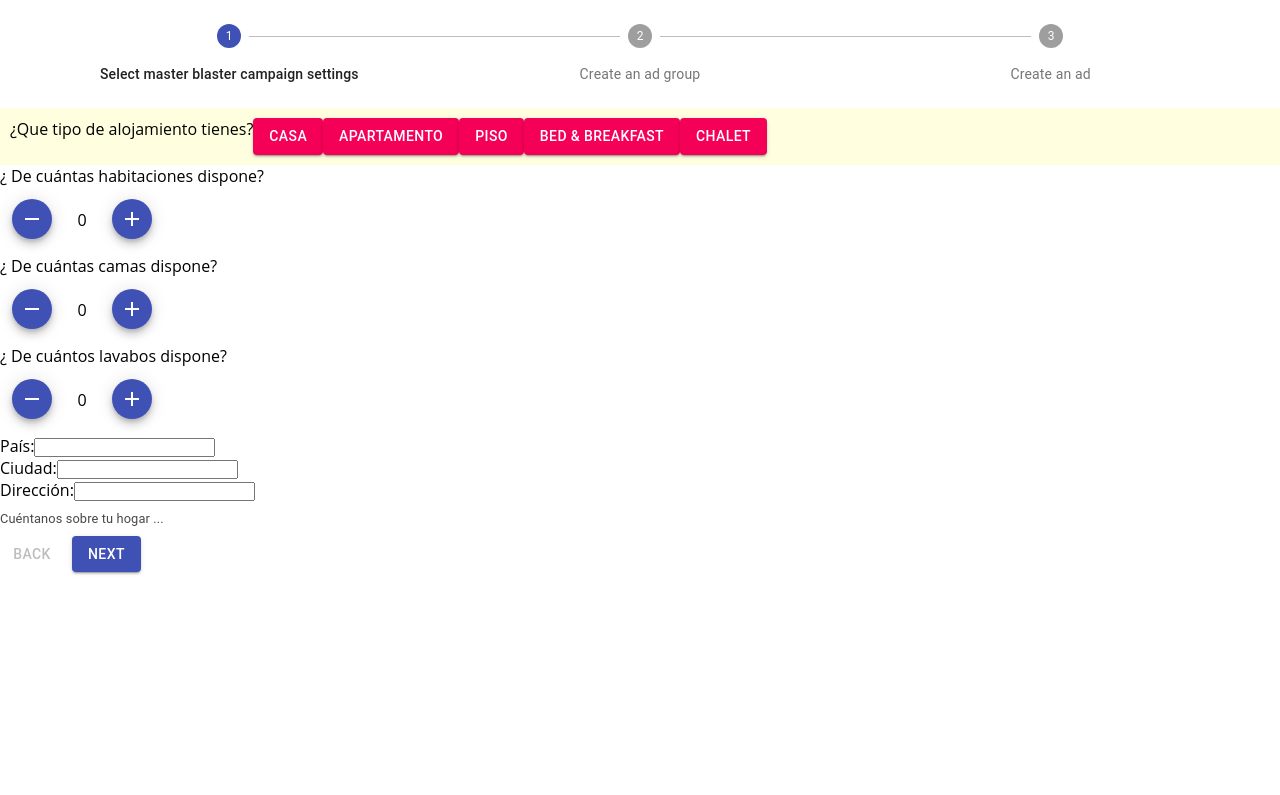
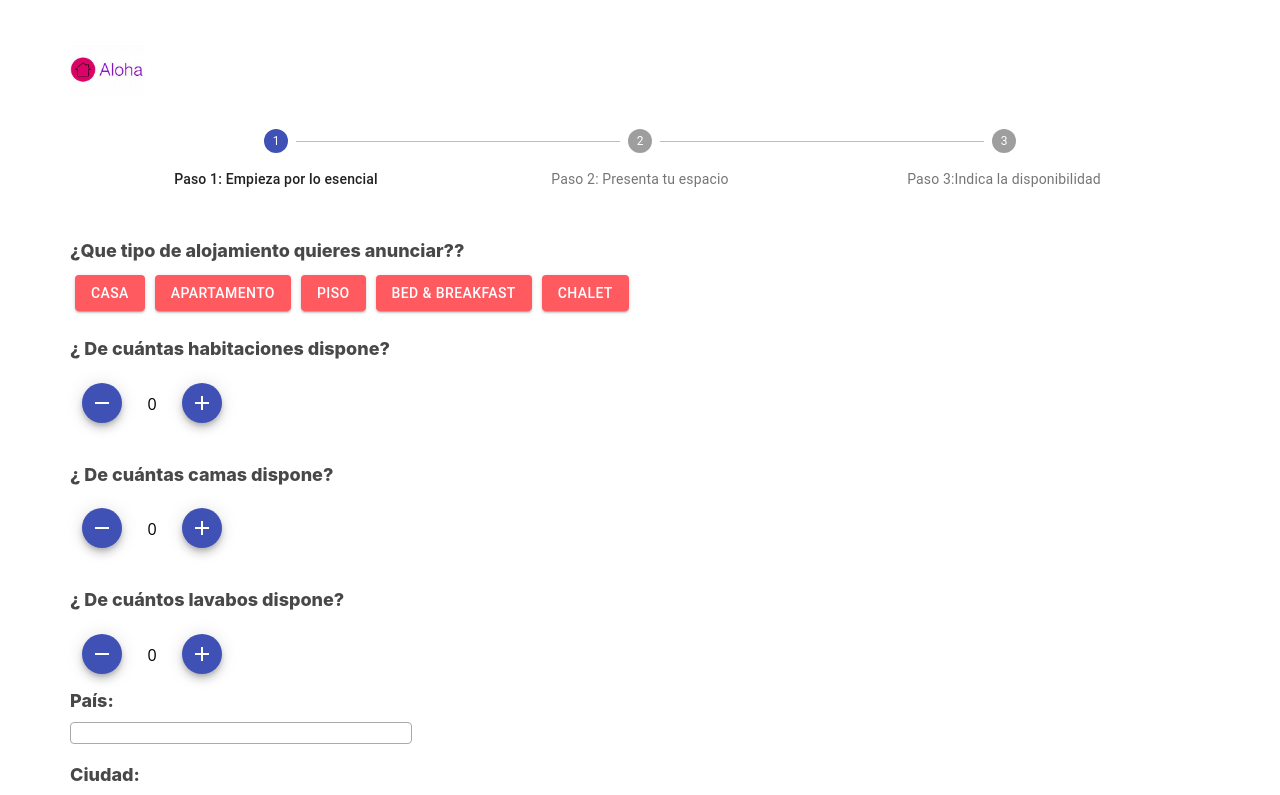
Before and after one commit to MarcVic99/nf1_Aloha, a React (Create React App) app in the folder frontend-app/: page /RegisterProperties in a window 1280 px wide. Shown: the top 795 px of the page. Built offline with nearby package versions, Linux system fonts and the light colour scheme.

Commit message:
Styling changes added to register properties section and profile change.

```diff
--- a/frontend-app/src/components/Profilechange/Navbar.js
+++ b/frontend-app/src/components/Profilechange/Navbar.js
@@ -6,7 +6,7 @@ import MuiDialogTitle from '@material-ui/core/DialogTitle';
 import IconButton from '@material-ui/core/IconButton';
 import CloseIcon from '@material-ui/icons/Close';
 import './Profilechange.css';
-import "./Profilemenu.css"
+
 
 import HeaderLogo from "../Header/HeaderLogo";
 import ModalProfile from "./ModalProfile";
--- a/frontend-app/src/components/Profilechange/Profilechange.js
+++ b/frontend-app/src/components/Profilechange/Profilechange.js
@@ -95,7 +95,7 @@ export default function ChangeProfile() {
                         <div className="changeform">
                             <div>
                                 <div className="intro">
-                                    <h1>Hola:{name} {last_name}</h1>
+                                    <h1>Hola {name}! </h1>
                                     <div className="regedit">
                                         <p>Se registró en 2019</p>
                                     </div>
@@ -106,10 +106,9 @@ export default function ChangeProfile() {
                                     <div className="formlabel">
                                         <label>Nombre</label>
                                     </div>
-                                    <textarea
-                                        className="aboutinfo"
+                                    <input
+                                        className="inputfield"
                                         name="name"
-                                        rows="4"
                                         spellCheck={true}
                                         value={name}
                                         onChange={event => setName(event.target.value)}
@@ -122,10 +121,9 @@ export default function ChangeProfile() {
                                     <div className="formlabel">
                                         <label>Apellido</label>
                                     </div>
-                                    <textarea
-                                        className="aboutinfo"
+                                    <input
+                                        className="inputfield"
                                         name="last_name"
-                                        rows="4"
                                         spellCheck={true}
                                         value={last_name}
                                         onChange={event => setLast_name(event.target.value)}
@@ -138,10 +136,9 @@ export default function ChangeProfile() {
                                     <div className="formlabel">
                                         <label>Email</label>
                                     </div>
-                                    <textarea
-                                        className="aboutinfo"
+                                    <input
+                                        className="inputfield"
                                         name="email"
-                                        rows="4"
                                         spellCheck={true}
                                         value={email}
                                         onChange={event => setEmail(event.target.value)}
--- a/frontend-app/src/components/RegisterProperties/Button.js
+++ b/frontend-app/src/components/RegisterProperties/Button.js
@@ -11,8 +11,8 @@ const BootstrapButton = withStyles({
         padding: '6px 12px',
         border: '1px solid',
         lineHeight: 1.5,
-        backgroundColor: '#007bff',
-        borderColor: '#007bff',
+        backgroundColor: '#008489',
+        borderColor: '#008489',
         fontFamily: [
             '-apple-system',
             'BlinkMacSystemFont',
@@ -26,14 +26,14 @@ const BootstrapButton = withStyles({
             '"Segoe UI Symbol"',
         ].join(','),
         '&:hover': {
-            backgroundColor: '#0069d9',
-            borderColor: '#0062cc',
+            backgroundColor: '#008489',
+            borderColor: 'black',
             boxShadow: 'none',
         },
         '&:active': {
             boxShadow: 'none',
-            backgroundColor: '#0062cc',
-            borderColor: '#005cbf',
+            backgroundColor: '#008489',
+            borderColor: 'black',
         },
         '&:focus': {
             boxShadow: '0 0 0 0.2rem rgba(0,123,255,.5)',
--- a/frontend-app/src/components/RegisterProperties/Questions.css
+++ b/frontend-app/src/components/RegisterProperties/Questions.css
@@ -9,11 +9,76 @@
     color:inherit;
 }
 
-#Q1{
+.main_div{
+    padding: 30px 70px;
+}
 
-    display: flex;
-    margin:0;
-    padding: 10px 10px 10px 10px;
-    background-color: lightyellow;
+
+.questionsSpan {
+    margin-top:25px;
+    margin-bottom: 10px;
+    box-sizing: border-box;
+    overflow-wrap: break-word;
+    font-family: Circular, -apple-system, BlinkMacSystemFont, Roboto, "Helvetica Neue", sans-serif !important;
+    font-size: 18px;
+    font-weight: 800;
+    line-height: 1.25em;
+    color: rgb(72, 72, 72);
+    padding-top: 2px;
+    padding-bottom: 2px;
 
 }
+
+
+.MuiButtonBase-root.MuiButton-root.MuiButton-contained.MuiButton-containedPrimary {
+    color: #fff;
+    background-color: #008489;
+    margin: 0px 5px;
+}
+
+.MuiButtonBase-root.MuiButton-root.MuiButton-contained.MuiButton-containedSecondary {
+    color: #fff;
+    background-color: #FF5A5F;
+    margin: 0px 5px;
+}
+.MuiButtonBase-root.MuiFab-root.makeStyles-margin-136.MuiFab-sizeSmall.MuiFab-primary {
+    color: #fff;
+    background-color: #008489;
+}
+.MuiButtonBase-root.MuiFab-root.makeStyles-margin-170.MuiFab-sizeSmall.MuiFab-primary {
+    color: #fff;
+    background-color: #008489;
+}
+.MuiStepIcon-root.MuiStepIcon-active {
+    color: #008489;
+}
+.MuiStepIcon-root.MuiStepIcon-completed {
+    color: #008489;
+}
+.MuiButtonBase-root {
+    color:yellow;
+}
+
+.MuiFab-primary {
+    color: #008489;
+}
+.inputfield {
+    padding:10px 10px;
+    margin:10px 0 20px 0;
+    width: 30%;
+    height:15px;
+    font-family: Circular, -apple-system, BlinkMacSystemFont, Roboto, Helvetica Neue, sans-serif;
+    font-size: 16px;
+}
+.textField{
+    padding:10px 10px;
+    margin:10px 0 20px 0;
+    display: flex;
+    width: 30%;
+    font-family: Circular, -apple-system, BlinkMacSystemFont, Roboto, Helvetica Neue, sans-serif;
+    font-size: 16px;
+    color: #484848;
+    box-sizing: border-box;
+    border: 1px solid darkgrey;
+    border-radius: 4px;
+}
--- a/frontend-app/src/components/RegisterProperties/RegisterProperties.js
+++ b/frontend-app/src/components/RegisterProperties/RegisterProperties.js
@@ -1,7 +1,7 @@
 import React from 'react';
 import './RegisterProperties.css';
 import HorizontalLabelPositionBelowStepper from "./Stepper";
-
+import HeaderLogo from "../Header/HeaderLogo";
 
 
 export default function RegisterProperties() {
@@ -9,6 +9,9 @@ export default function RegisterProperties() {
     return(
         <div className="main_div">
             <div>
+                <div>
+                    <HeaderLogo/>
+                </div>
               <nav>
                   <HorizontalLabelPositionBelowStepper/>
                 </nav>
--- a/frontend-app/src/components/RegisterProperties/Stepper.js
+++ b/frontend-app/src/components/RegisterProperties/Stepper.js
@@ -22,7 +22,7 @@ const useStyles = makeStyles(theme => ({
 }));
 
 function getSteps() {
-    return ['Select master blaster campaign settings', 'Create an ad group', 'Create an ad'];
+    return['Paso 1: Empieza por lo esencial', 'Paso 2: Presenta tu espacio', 'Paso 3:Indica la disponibilidad'];
 }
 
 function getStepContent(stepIndex) {
--- a/frontend-app/src/components/RegisterProperties/questions.js
+++ b/frontend-app/src/components/RegisterProperties/questions.js
@@ -99,7 +99,7 @@ export default function Questionnaire (props) {
 
             <div className="questionSubMain">
                 <div id="Q1">
-                    <span className="questionsSpan"> ¿Que tipo de alojamiento tienes? </span>
+                    <div className="questionsSpan">¿Que tipo de alojamiento quieres anunciar?? </div>
                     {array.map(v => (
                         <Button variant="contained" color={v === nameHeader ? 'Primary' : 'Secondary'}  onClick={() => {setNameHeader(v)}}>
                             {v}
@@ -110,34 +110,34 @@ export default function Questionnaire (props) {
 
 
                 <div id="Q2">
-                <span>¿ De cuántas habitaciones dispone?</span>
+                <div className="questionsSpan">¿ De cuántas habitaciones dispone?</div>
                     <ButtonSizes count={rooms} setCount={setRooms}/>
                  </div>
 
                 <div id="Q3">
-                    <span>¿ De cuántas camas dispone?</span>
+                    <div className="questionsSpan">¿ De cuántas camas dispone?</div>
                     <ButtonSizes count={beds} setCount={setBeds}/>
                 </div>
 
                 <div id="Q4">
-                    <span>¿ De cuántos lavabos dispone?</span>
+                    <div className="questionsSpan">¿ De cuántos lavabos dispone?</div>
                     <ButtonSizes count={toilets} setCount={setToilets}/>
                 </div>
 
                 <div id="Q5">
-                    <span>País:</span>
-                    <input value={country} onChange={e => setCountry(e.target.value)} />
+                    <span className="questionsSpan">País:</span>
+                    <input className="inputfield" value={country} onChange={e => setCountry(e.target.value)} />
 
                 </div>
 
                 <div id="Q6">
-                    <span>Ciudad:</span>
-                    <input value={city} onChange={e => setCity(e.target.value)} />
+                    <span className="questionsSpan">Ciudad:</span>
+                    <input className="inputfield" value={city} onChange={e => setCity(e.target.value)} />
                 </div>
 
                 <div id="Q7">
-                    <span>Dirección:</span>
-                    <input value={address} onChange={e => setAddress(e.target.value)} />
+                    <span className="questionsSpan">Dirección:</span>
+                    <input className="inputfield" value={address} onChange={e => setAddress(e.target.value)} />
                 </div>
 
             </div>
@@ -150,16 +150,19 @@ export default function Questionnaire (props) {
         return(
             <div>
                  <div id="Q8">
-                    <span>Título del alojamiento:</span>
-                     <input value={title} onChange={e => setTitle(e.target.value)} />
+                    <span className="questionsSpan">Título del alojamiento</span>
+                     <input className="inputfield" value={title} onChange={e => setTitle(e.target.value)} />
                  </div>
 
                 <div id="Q9">
-                    <span>Descripción:</span>
-                    <input value={description} onChange={e => setDescription(e.target.value)} />
+                    <span className="questionsSpan">Descripción</span>
+                    <textarea className="textField"   rows="10" value={description} onChange={e => setDescription(e.target.value)} />
+                </div>
+                <div id="10">
+                    <span className="questionsSpan">Añade fotos a tu anuncio</span>
+
                 </div>
 
-                <p>FOTO</p>
 
             </div>
 
@@ -169,16 +172,16 @@ export default function Questionnaire (props) {
     if(props.activeStep===2){
         return(
             <div>
-                <div id="Q10">
-                    <span>Precio del alojamiento:</span>
-                    <input value={price} onChange={e => setPrice(e.target.value)} />
+                <div id="Q11">
+                    <span className="questionsSpan">Precio del alojamiento:</span>
+                    <input className="inputfield" value={price} onChange={e => setPrice(e.target.value)} />
                 </div>
 
-                <div id="Q11">
+                <div id="Q12">
                     <span>CALENDARIO</span>
 
                 </div>
-                <button onClick={handleOnSubmit}>Subir Información </button>
+                {/*<button onClick={handleOnSubmit}>Subir Información </button>*/}
 
             </div>
 
```
